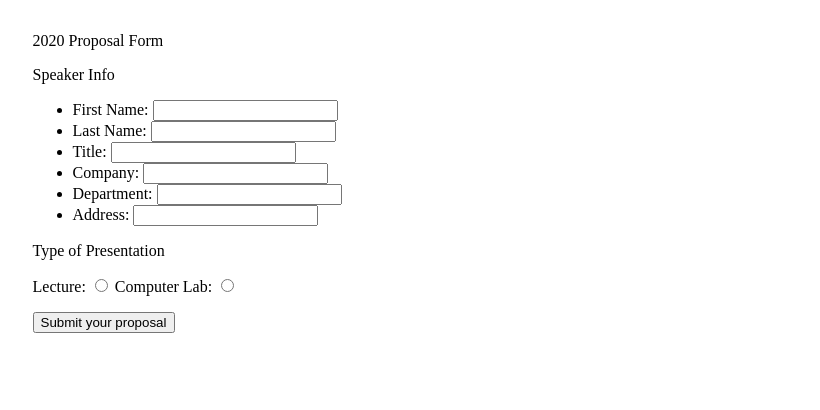
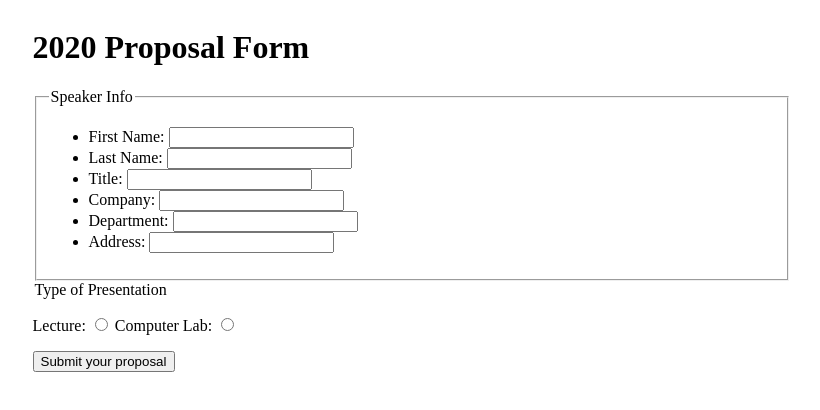
Before and after one commit to TheHansHofmann/atlas, a plain HTML site: page Assignment11/form-exercise1(one).html in a window 1280 px wide. Shown: the whole page, without its empty margins (26-846 px from the left). Drawn offline with Linux system fonts and the light colour scheme.

Commit message:
added fieldset and legend tags

```diff
--- a/Assignment11/form-exercise1(one).html
+++ b/Assignment11/form-exercise1(one).html
@@ -15,22 +15,18 @@
     </head>
 
     <body>
-
         <div id="wrapper">
             <form action="" method="post" id="proposal2020">
-
                 <div id="formcol1">
 
-
- <p>2020 Proposal Form</p>
- <p>Speaker Info</p>
+                    <h1>2020 Proposal Form</h1>
+                    <fieldset>
+                        <legend>Speaker Info</legend>
                         <ul>
                             <li>
                                 <span>First Name:</span>
                                 <input id="fstspkr1" name="fstspkr1" type="text" class="reqfield" />
                             </li>
-
-
                             <li><span>Last Name:</span>
                                 <input id="lstname1" name="lstname1" type="text" class="reqfield"  />
                             </li>
@@ -51,25 +47,27 @@
                                 <input id="address1" class="reqfield" name="address1" type="text" />
                             </li>
                         </ul>
+                    </fieldset>
 
                 </div> <!-- end of formcol1 div -->
                 <div id="multchoice">
 
-    <p>Type of Presentation</p>
-
-        <p><span>Lecture:</span>	<span><input value="1" id="TypeofPres_lec" name="p-type" type="radio" />
+                <legend>Type of Presentation</legend>
+                <p><span>Lecture:</span>
+                    <span>
+                        <input value="1" id="TypeofPres_lec" name="p-type" type="radio" />
                     </span>
-           <span>Computer Lab:</span>	<span>
-           <input value="2" id="TypeofPres_lab" name="p-type" type="radio"  /></span></p>
+                    <span>Computer Lab:</span>
+                    <span>
+                        <input value="2" id="TypeofPres_lab" name="p-type" type="radio"  />
+                    </span>
+                </p>
 
                 <p class="submit-button">
-<input type="submit" value="Submit your proposal" /></p>
+                    <input type="submit" value="Submit your proposal" />
+                </p>
                 </div> <!-- end of multchoice div -->
-
-
             </form>
-
-
         </div> <!-- end wrapper div -->
     </body>
 </html>
```
Lines whose indentation alone changed are shown as unchanged.
